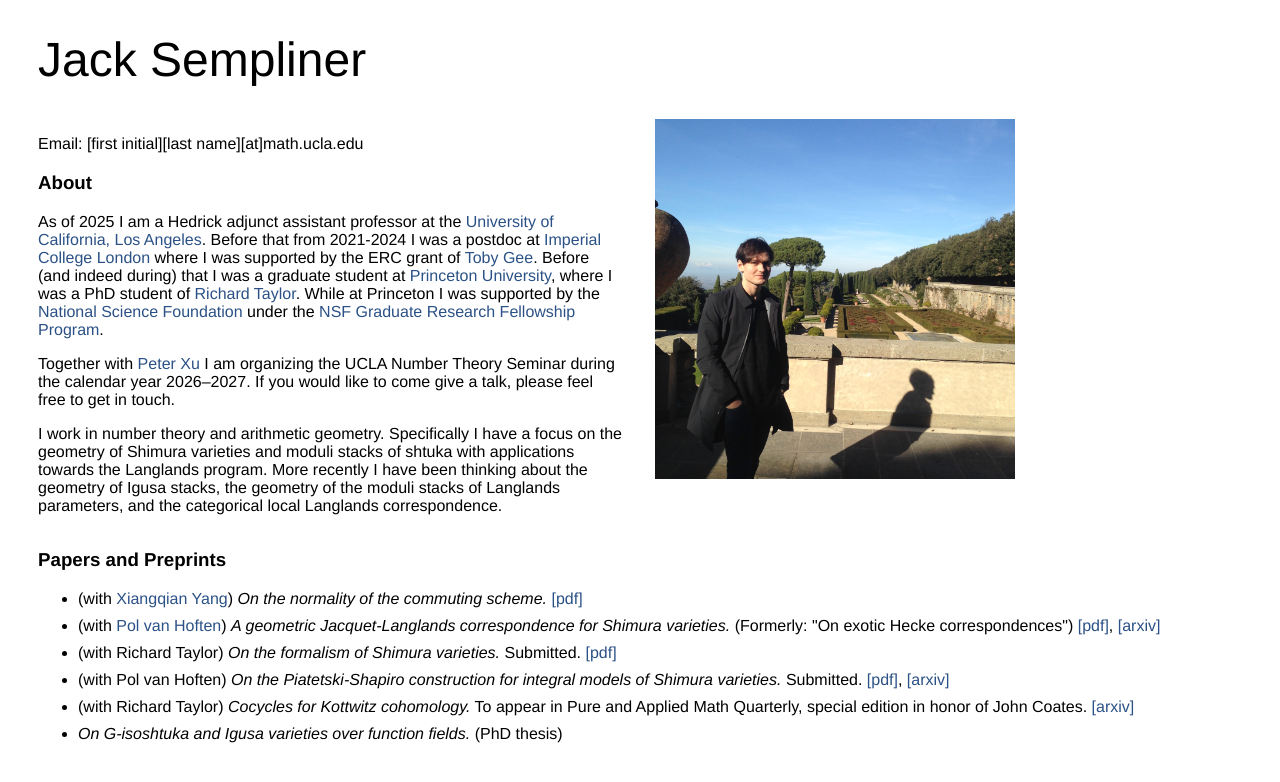
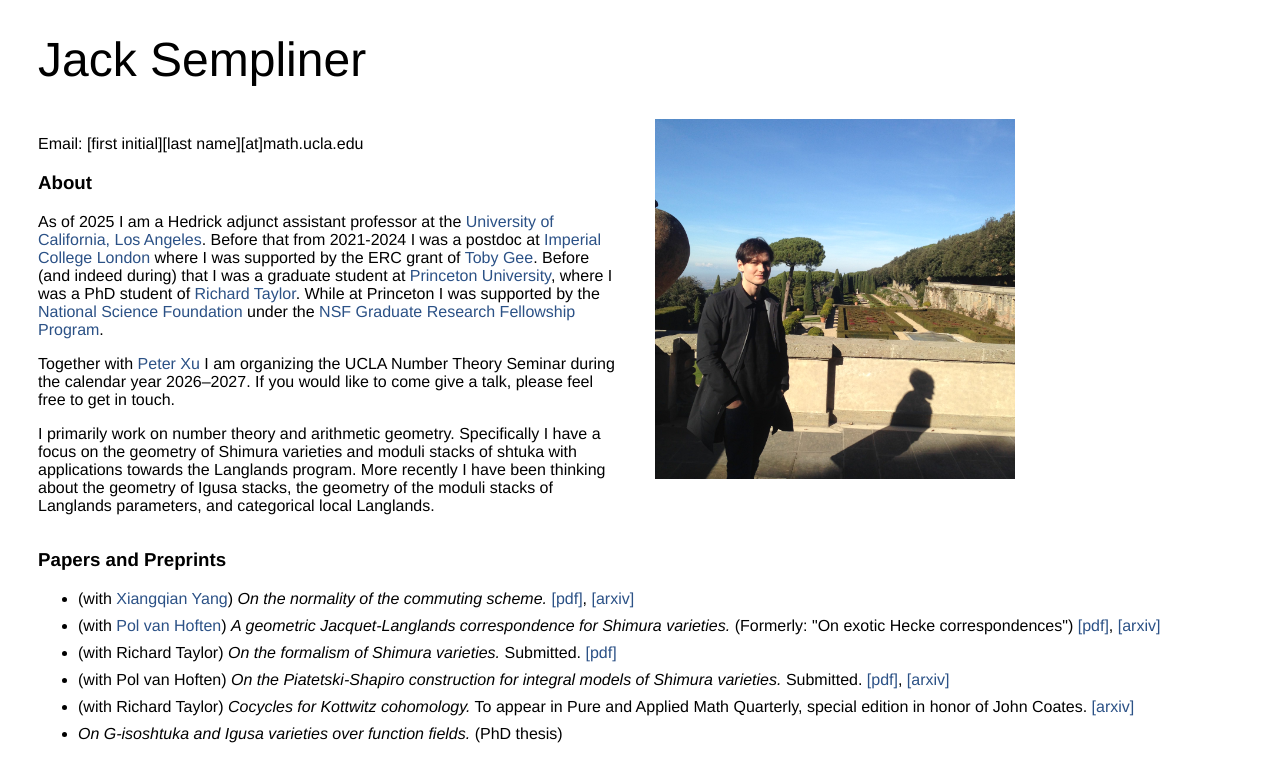
Before and after one commit to jsempliner/jsempliner.github.io, a Jekyll site: the page index.html, which Jekyll copies as it is, in a window 1280 px wide. Shown: the top 782 px of the page. Built offline with Jekyll 4.4.1, drawn with Linux system fonts in a browser that asks for light colours.

Commit message:
arxiv version of SY added

```diff
--- a/index.html
+++ b/index.html
@@ -63,12 +63,11 @@
           >.</p> Together with <a href="https://www.math.ucla.edu/people/visiting/peterx">Peter Xu</a> I am organizing the UCLA Number Theory Seminar during the calendar year 2026&ndash;2027. If you would like to come give a talk, please feel free to get in touch.
           <!--Here is a link to my
           <a href="https://jsempliner.github.io/Website/CV2024.pdf">CV</a>.-->
-          <p> I
-          work in number theory and arithmetic geometry. Specifically I have a
+          <p> I primarily work on number theory and arithmetic geometry. Specifically I have a
           focus on the geometry of Shimura varieties and moduli stacks of shtuka
           with applications towards the Langlands program. More recently I have
           been thinking about the geometry of Igusa stacks, the geometry of the moduli
-          stacks of Langlands parameters, and the categorical local Langlands correspondence.
+          stacks of Langlands parameters, and categorical local Langlands.
           </p>
         </div>
         <div class="col">
@@ -86,7 +85,7 @@
         <li>
           (with <a href="https://yxqmath.github.io/">Xiangqian Yang</a>)
           <i>On the normality of the commuting scheme.</i>
-          <a href="commuting.pdf">[pdf]</a>
+          <a href="commuting.pdf">[pdf]</a>, <a href="https://arxiv.org/abs/2609.27360">[arxiv]</a>
         </li>
         <li>
           (with <a href="https://polvanhoften2.github.io/">Pol van Hoften</a>)
```
